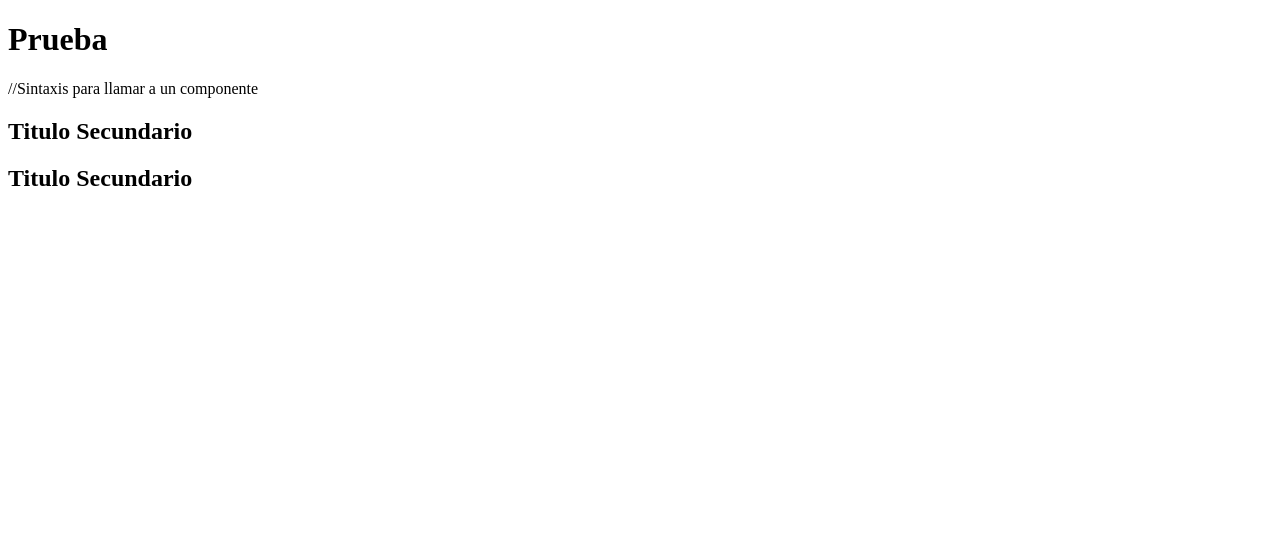
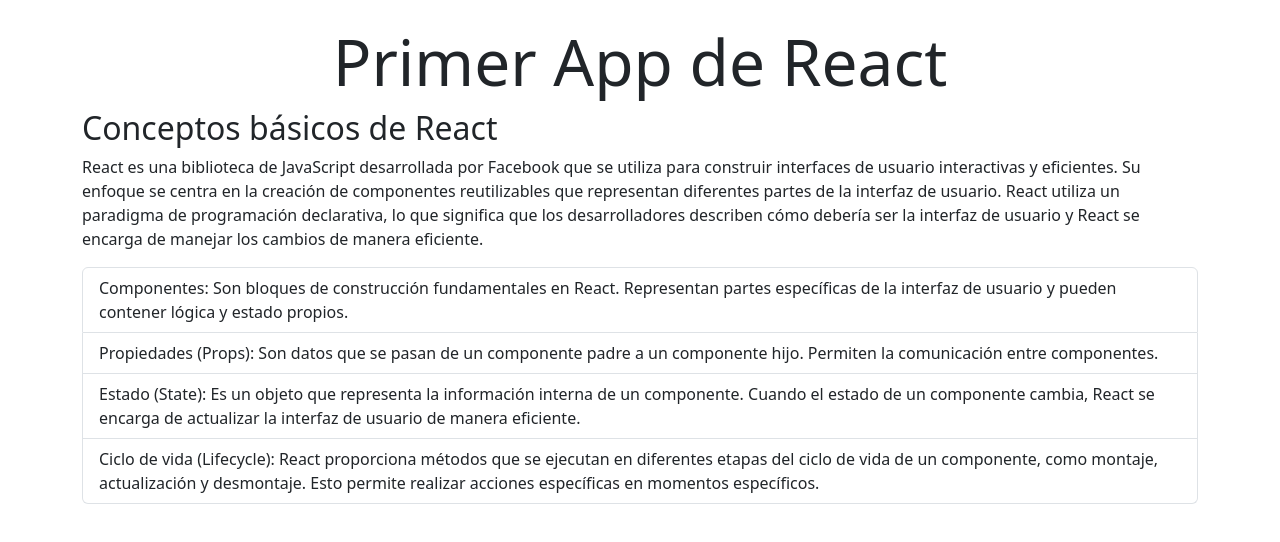
Before and after one commit to Agustin030s/primerAppReact, a React (Vite) app: page / in a window 1280 px wide. Shown: the top 542 px of the page. Built offline with nearby package versions, Linux system fonts and the light colour scheme.

Commit message:
agregamos una lista con conceptos de react

```diff
--- a/package.json
+++ b/package.json
@@ -10,6 +10,7 @@
     "preview": "vite preview"
   },
   "dependencies": {
+    "bootstrap": "^5.3.2",
     "react": "^18.2.0",
     "react-dom": "^18.2.0"
   },
--- a/src/App.jsx
+++ b/src/App.jsx
@@ -1,13 +1,16 @@
 import Informacion from "./components/Informacion";
+import "bootstrap/dist/css/bootstrap.min.css";
 
 function App() {
+  //aqui vamos a agregar la lógica del componente, lo más importante
   return (
-    <>
-      <h1>Prueba</h1>
-      //Sintaxis para llamar a un componente
-      <Informacion></Informacion>
-      <Informacion/>
-    </>
+    //aqui va un poquito más de lógica
+    //luego va el maquetado del componente
+    <section className="container my-4">
+      <h1 className="text-center display-3">Primer App de React</h1>
+      {/* <Informacion></Informacion> */}
+      <Informacion />
+    </section>
   );
 }
 
--- a/src/components/Informacion.jsx
+++ b/src/components/Informacion.jsx
@@ -3,7 +3,15 @@
 const Informacion = () => {
     return (
         <section>
-            <h2>Titulo Secundario</h2>
+            <h2>Conceptos básicos de React</h2>
+            <p>React es una biblioteca de JavaScript desarrollada por Facebook que se utiliza para construir interfaces de usuario interactivas y eficientes. Su enfoque se centra en la creación de componentes reutilizables que representan diferentes partes de la interfaz de usuario. React utiliza un paradigma de programación declarativa, lo que significa que los desarrolladores describen cómo debería ser la interfaz de usuario y React se encarga de manejar los cambios de manera eficiente.</p>
+
+            <ol className="list-group">
+                <li className="list-group-item">Componentes: Son bloques de construcción fundamentales en React. Representan partes específicas de la interfaz de usuario y pueden contener lógica y estado propios.</li>
+                <li className="list-group-item">Propiedades (Props): Son datos que se pasan de un componente padre a un componente hijo. Permiten la comunicación entre componentes.</li>
+                <li className="list-group-item">Estado (State): Es un objeto que representa la información interna de un componente. Cuando el estado de un componente cambia, React se encarga de actualizar la interfaz de usuario de manera eficiente.</li>
+                <li className="list-group-item">Ciclo de vida (Lifecycle): React proporciona métodos que se ejecutan en diferentes etapas del ciclo de vida de un componente, como montaje, actualización y desmontaje. Esto permite realizar acciones específicas en momentos específicos.</li>
+            </ol>
         </section>
     );
 };
```
Also changed, not shown: 1 other file (tests, documents, lock files or other folders).
